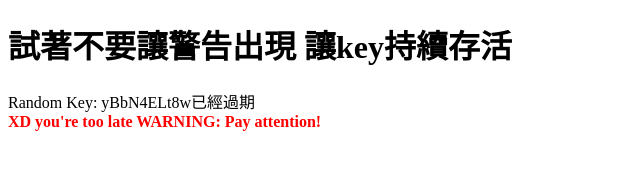
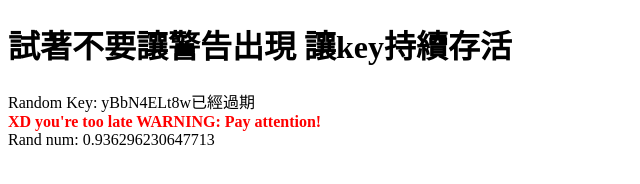
Before and after one commit to chienhsiang-hung/PowerAutomateExamples, a plain HTML site: page KeepContentAlive/index.html in a window 1280 px wide. Shown: the whole page, without its empty margins (0-640 px from the left). Drawn offline with Linux system fonts and the light colour scheme.

Commit message:
add randnum

```diff
--- a/KeepContentAlive/index.html
+++ b/KeepContentAlive/index.html
@@ -36,6 +36,7 @@
 <div id="randomKey"></div>
 <div class="warning" id="warningMessage">XD you're too late WARNING: Pay attention!</div>
 <div class="info" id="infoMessage">Congratulation!</div>
+<span>Rand num: </span><span id="infoMessage1"></span>
 
 <script>
   // Function to display the warning message
@@ -84,6 +85,7 @@
 
   // Call the function to decide whether to show the info
   showRandomInfo();
+  document.getElementById("infoMessage1").textContent += Math.random()
 </script>
 </body>
 </html>
```
